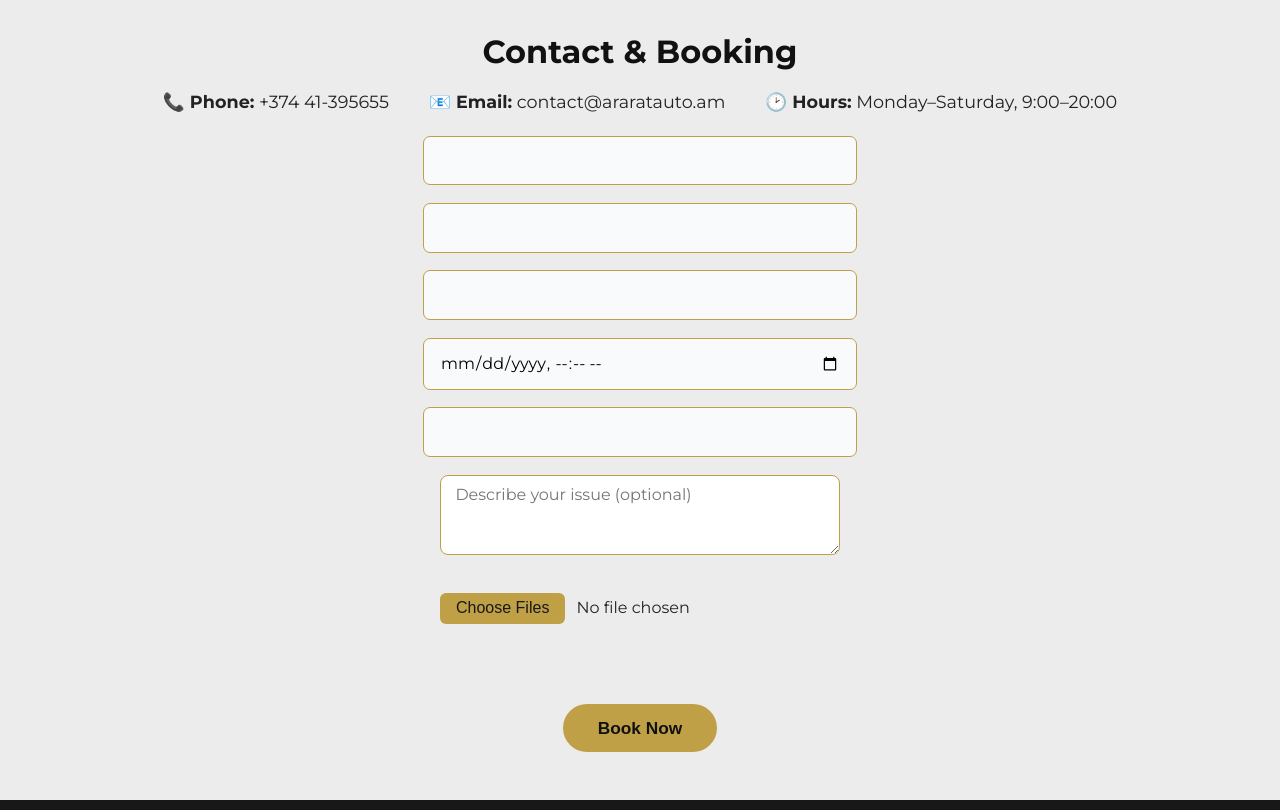
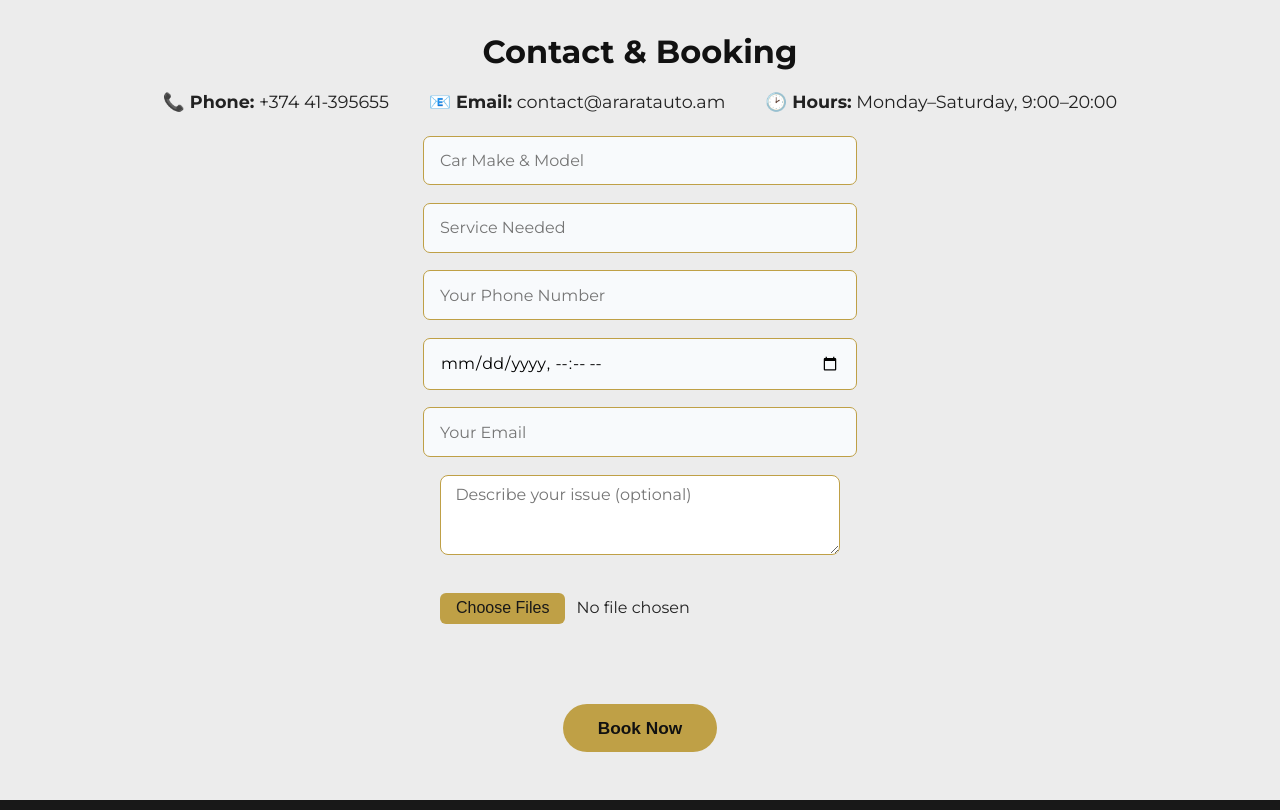
Before and after one commit to khatchig2o/Ararat-auto, a plain HTML site: page index.html in a window 1280 px wide. Shown: the part 3600-4410 px from the top of the page. Drawn offline with Linux system fonts and the light colour scheme.

Commit message:
added place holder and changed port for Gmail

```diff
--- a/index.html
+++ b/index.html
@@ -170,11 +170,11 @@
       </div>
        <!-- Booking Form -->
        <form id="bookingForm" action="/send/booking" method="POST" enctype="multipart/form-data">
-  <input type="text" name="car" required>
-  <input type="text" name="service" required>
-  <input type="tel" name="phone" required>
+  <input type="text" name="car" placeholder="Car Make & Model" required>
+  <input type="text" name="service" placeholder="Service Needed" required>
+  <input type="tel" name="phone" placeholder="Your Phone Number" required>
   <input type="datetime-local" name="time" required>
-  <input type="email" name="email" required>
+  <input type="email" name="email" placeholder="Your Email" required>
   <textarea name="comment" placeholder="Describe your issue (optional)"></textarea>
   <input type="file" name="image" id="bookingImage" accept="image/*" multiple>
   <div id="imagePreview"></div>
```
Also changed, not shown: BACKEND/server.js (+5 -2 lines).
